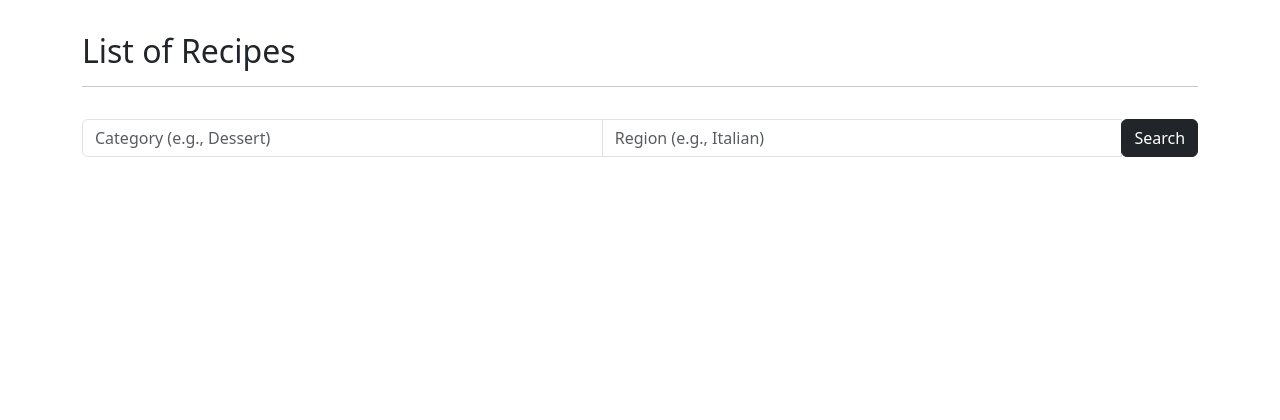
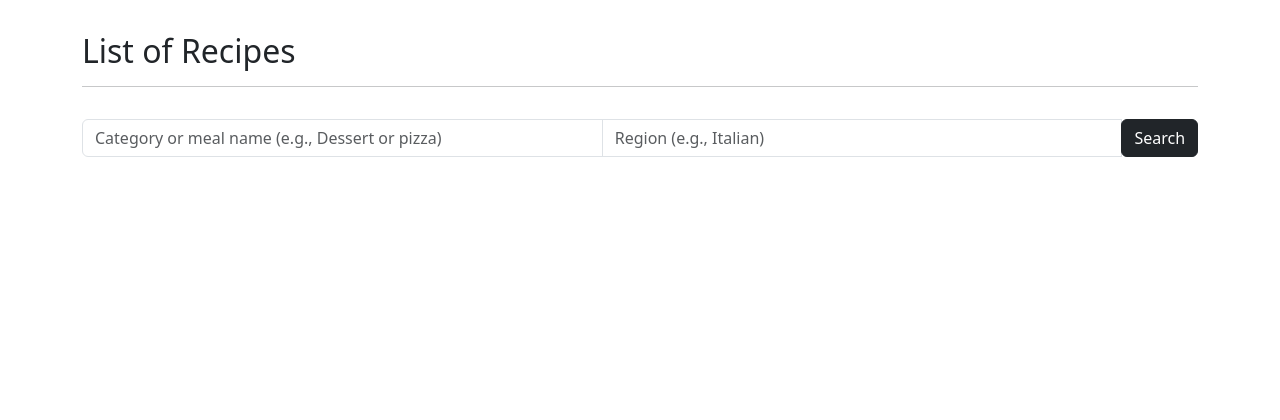
Before and after one commit to jxchen21/2340_optional2, a Django app: page /recipes/ in a window 1280 px wide. Shown: the part 82-502 px from the top of the page. Run offline with Django 5.2, Linux system fonts and the light colour scheme; data that the repository does not hold is empty; some libraries are stand-ins or nearby versions.

Commit message:
Improved search function (name-search fallback added)

```diff
--- a/tastebuds/recipes/templates/recipes/index.html
+++ b/tastebuds/recipes/templates/recipes/index.html
@@ -13,7 +13,7 @@
       <div class="col">
         <form method="get" class="form-inline">
           <div class="input-group mb-2">
-            <input type="text" name="category" placeholder="Category (e.g., Dessert)" class="form-control" value="{{ template_data.category_term|default_if_none:'' }}">
+            <input type="text" name="category" placeholder="Category or meal name (e.g., Dessert or pizza)" class="form-control" value="{{ template_data.category_term|default_if_none:'' }}">
             <input type="text" name="region" placeholder="Region (e.g., Italian)" class="form-control ml-2" value="{{ template_data.region_term|default_if_none:'' }}">
             <div class="input-group-append">
               <button class="btn btn-dark" type="submit">Search</button>
--- a/tastebuds/recipes/views.py
+++ b/tastebuds/recipes/views.py
@@ -21,6 +21,17 @@ def fetch_random_recipes(n=8):
 def fetch_by_category(category):
     """Fetch meals filtered by category from TheMealDB."""
     url = f'https://www.themealdb.com/api/json/v1/1/filter.php?c={category}'
+    try:
+        response = requests.get(url, timeout=10)
+        data = response.json()
+        return data.get('meals') or []
+    except Exception:
+        return []
+
+
+def search_by_name(term):
+    """Search meals by name (allows more specific lookups like 'pizza')."""
+    url = f'https://www.themealdb.com/api/json/v1/1/search.php?s={term}'
     try:
         response = requests.get(url, timeout=10)
         data = response.json()
@@ -79,9 +90,22 @@ def index(request):
         else:
             # Prefer category if provided, otherwise region
             if category:
-                results = fetch_by_category(category)
-                template_data['search_type'] = 'Category'
-                template_data['search_term'] = category
+                # First try category filter (broad categories like 'Dessert')
+                cat_results = fetch_by_category(category)
+                # Also attempt name search (for specific items like 'pizza')
+                name_results = search_by_name(category)
+
+                # Prefer category results if they exist; otherwise fall back to name search
+                if cat_results:
+                    results = cat_results
+                    template_data['search_type'] = 'Category'
+                    template_data['search_term'] = category
+                else:
+                    results = name_results
+                    template_data['search_type'] = 'Name Search'
+                    template_data['search_term'] = category
+
+                # Preserve both form fields appropriately
                 template_data['category_term'] = category
                 template_data['region_term'] = ''
             else:
```
